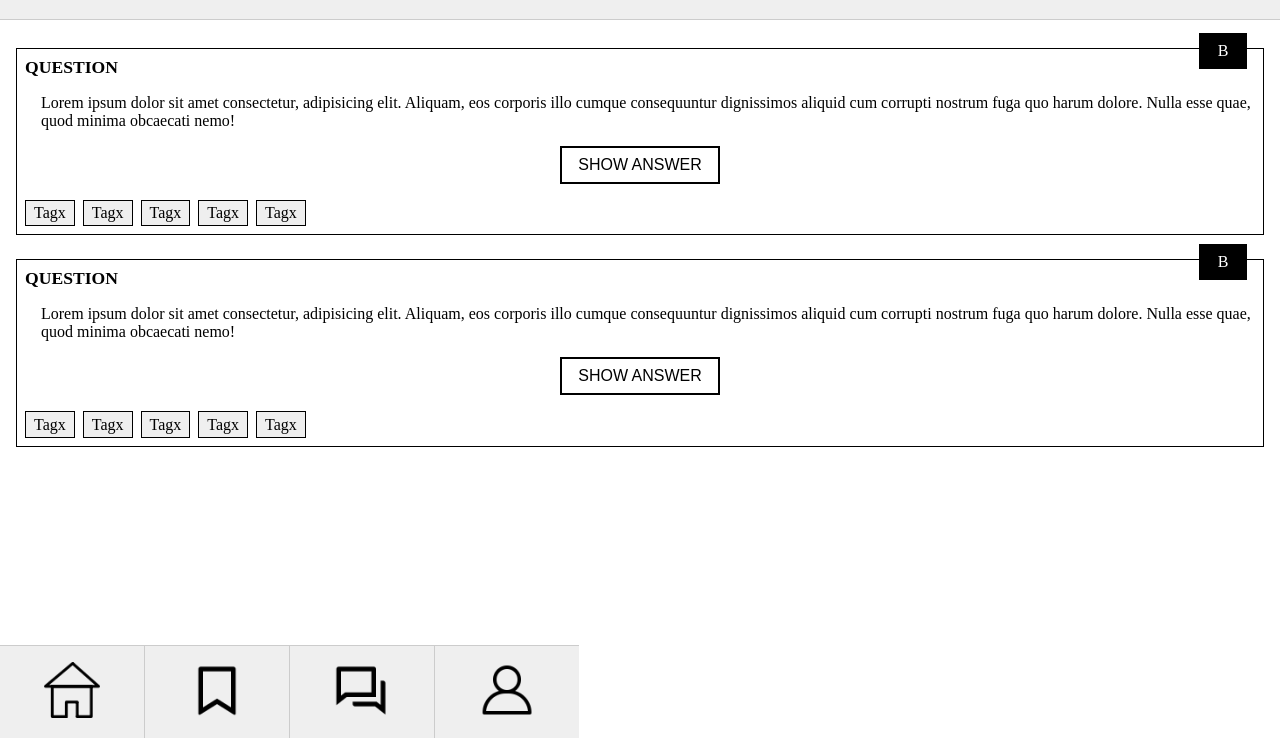
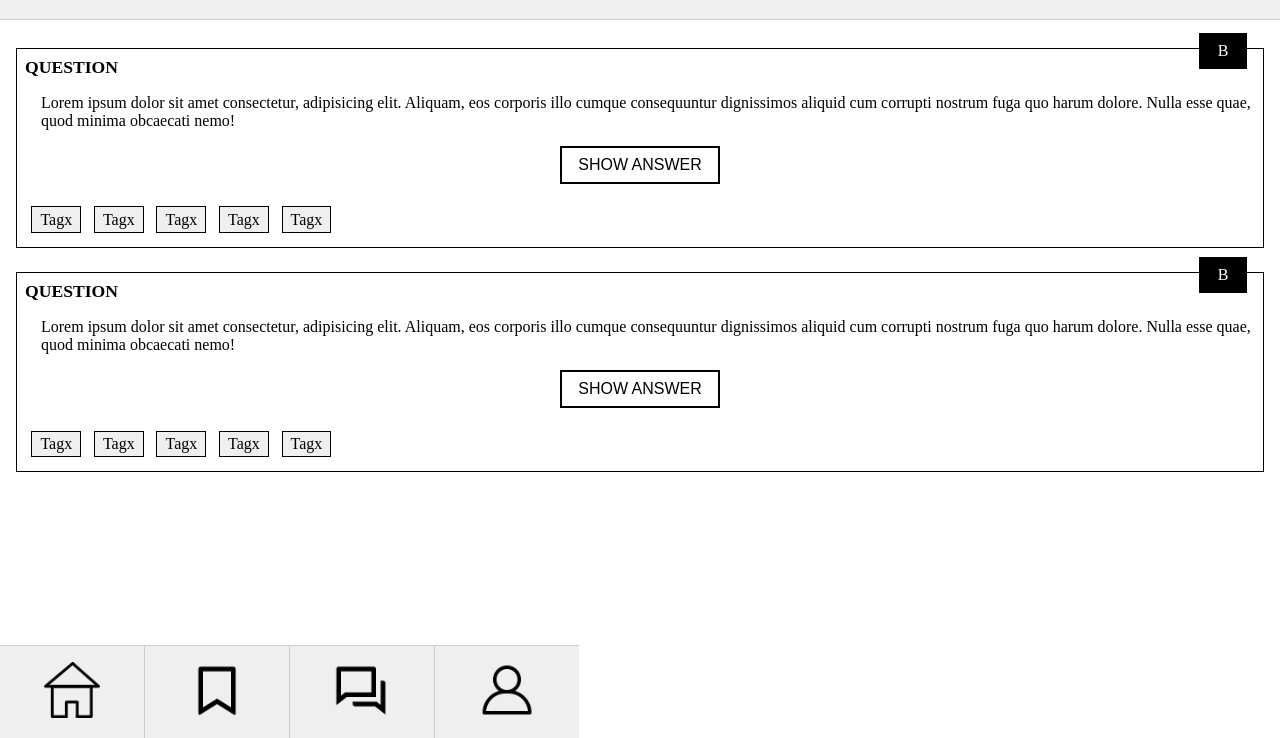
Before and after one commit to tine-krueger/Quiz-App, a website built with Parcel: page bookmarks.html in a window 1280 px wide. Shown: the part 62-800 px from the top of the page. Built offline with nearby package versions, Linux system fonts and the light colour scheme.

Commit message:
newest update

```diff
--- a/css/components/global.css
+++ b/css/components/global.css
@@ -10,9 +10,11 @@ button {
     padding: 0.5em 2em;
     border: 2px solid black;
     background-color: transparent;
+    text-transform: uppercase;
 }
 
 main {
     padding: 0;
     margin-top: 90px;
+    margin-bottom: 90px;
 }
--- a/css/components/question-card.css
+++ b/css/components/question-card.css
@@ -50,10 +50,11 @@
     justify-content: flex-start;
     list-style: none;
     padding: 0;
+    flex-wrap: wrap;
 }
 
 .question-card__tag {
-    margin-right: 0.5em;
+    margin: 0.4em;
     padding: 0.2em 0.5em;
     border: 1px solid #000;
     background-color: #efefef;
```
Also changed, not shown: profile.html (+1 -1 lines).
